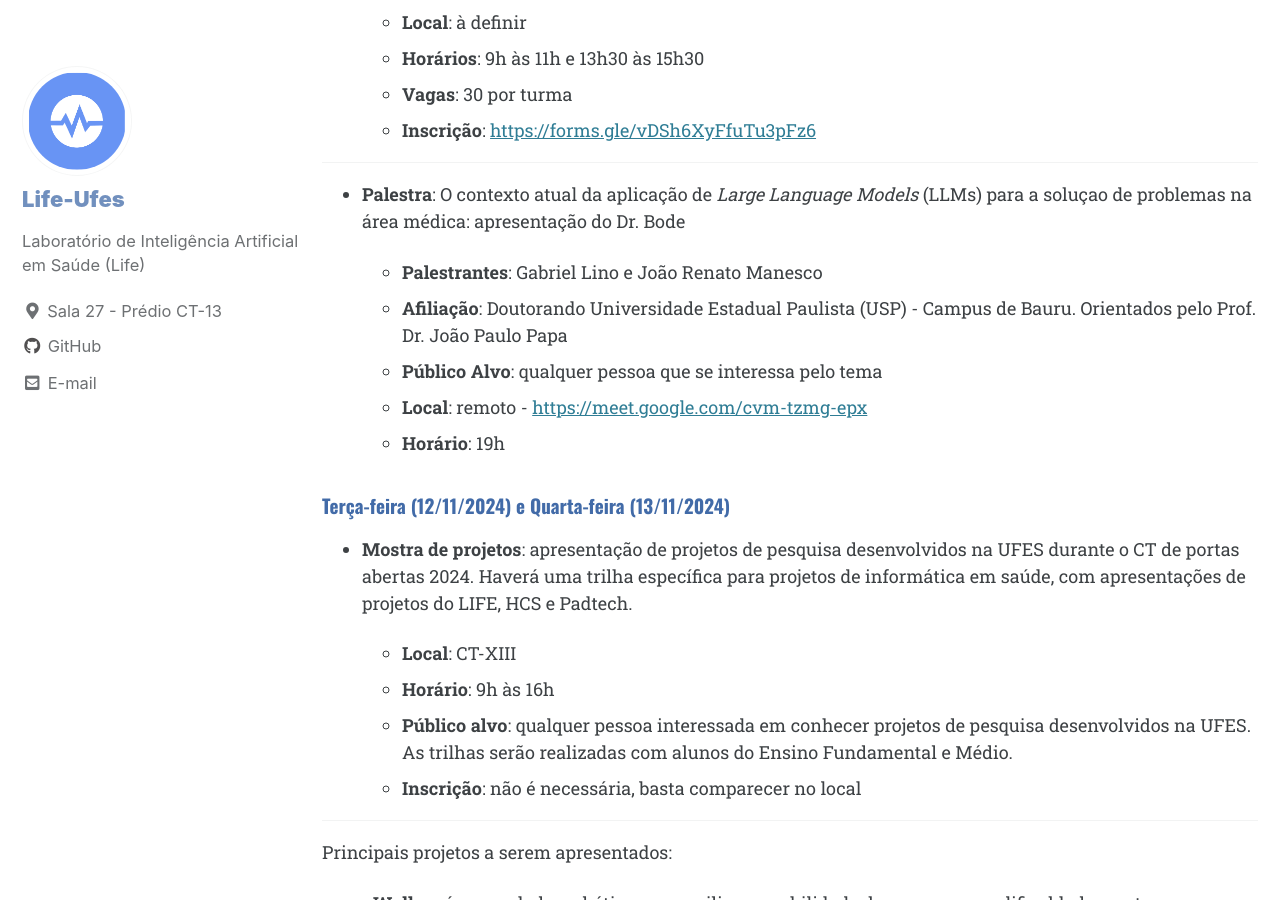
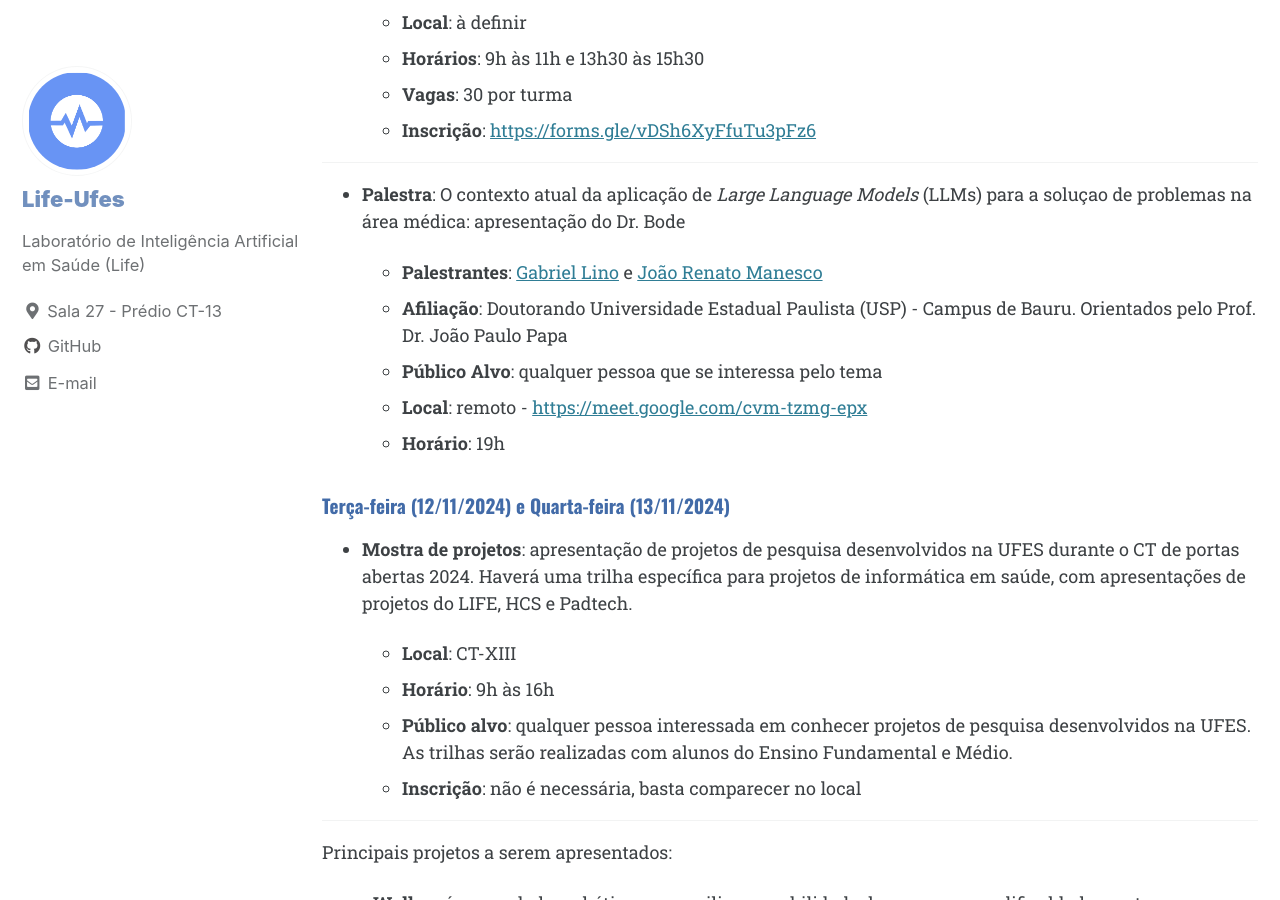
Before and after one commit to life-ufes/site, a Jekyll site: the page built from _pages/semana.md, in a window 1280 px wide and 900 px high, scrolled down 1552 px. Built offline with Jekyll 4.4.1, drawn with Linux system fonts in a browser that asks for light colours; cached includes are drawn as plain includes; part of the change alters nothing that is shown.

```diff
--- a/_pages/semana.md
+++ b/_pages/semana.md
@@ -31,7 +31,7 @@ ____
 
 - **Palestra**: O contexto atual da aplicação de *Large Language Models* (LLMs) para a soluçao de problemas na área médica: apresentação do Dr. Bode
 
-  - **Palestrantes**: Gabriel Lino e João Renato Manesco
+  - **Palestrantes**: [Gabriel Lino](https://www.linkedin.com/in/gabriel-lino-garcia-499266183/) e [João Renato Manesco](https://www.linkedin.com/in/joao-renato/)
   - **Afiliação**: Doutorando Universidade Estadual Paulista (USP) - Campus de Bauru. Orientados pelo Prof. Dr. João Paulo Papa
   - **Público Alvo**: qualquer pessoa que se interessa pelo tema
   - **Local**: remoto - [https://meet.google.com/cvm-tzmg-epx](https://meet.google.com/cvm-tzmg-epx)
```
